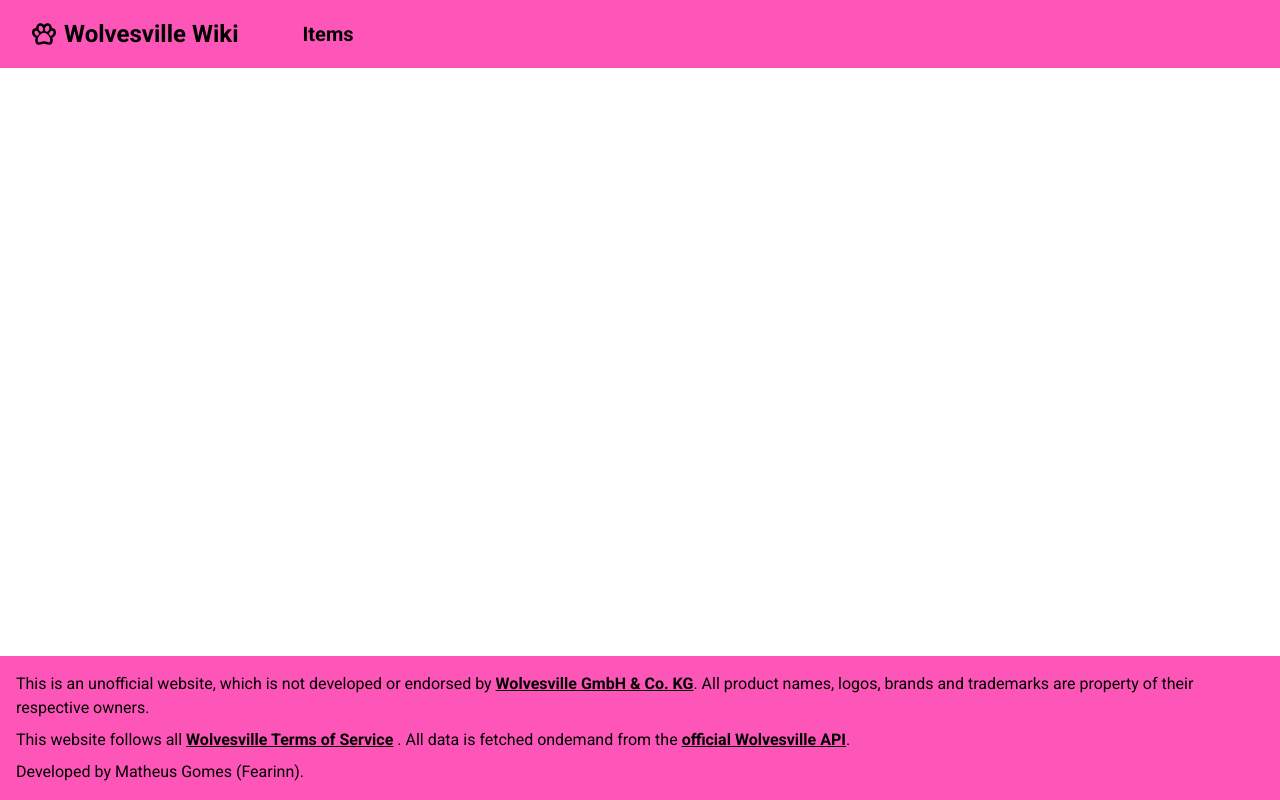
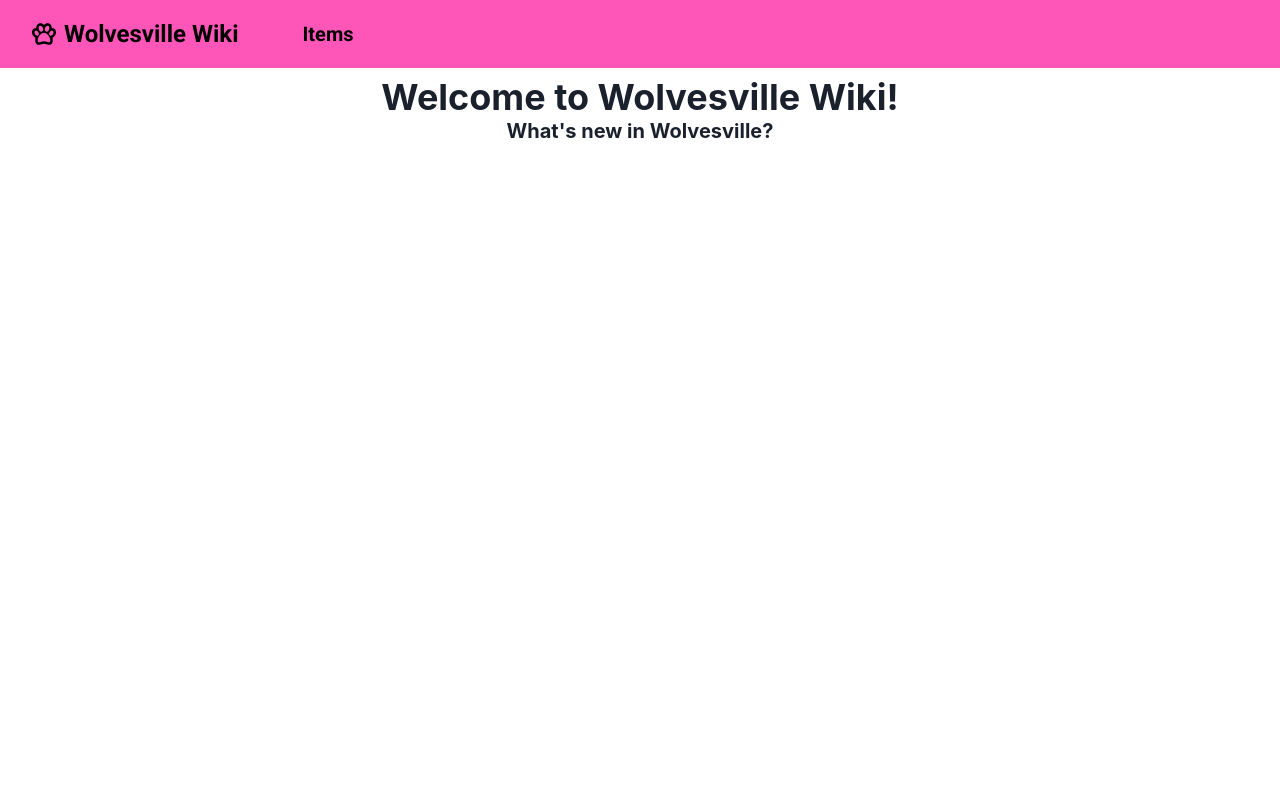
Before and after one commit to Fearinn/foolsMate, a React (Vite) app: page / in a window 1280 px wide. Shown: the top 800 px of the page. Built offline with nearby package versions, Linux system fonts and the light colour scheme.

Commit message:
feat: add Home page

```diff
--- a/src/App.tsx
+++ b/src/App.tsx
@@ -1,6 +1,7 @@
 import { BrowserRouter, Route, Routes } from "react-router-dom";
 import "./App.css";
 import { AvatarItemsList } from "./components";
+import { Home } from "./pages";
 import { DefaultPage } from "./pages/DefaultPage";
 import { Items } from "./pages/Items";
 
@@ -9,6 +10,7 @@ function App() {
     <BrowserRouter>
       <Routes>
         <Route path="/" element={<DefaultPage />}>
+          <Route index element={<Home />} />
           <Route path="items" element={<Items />}>
             <Route path="avatarItems" element={<AvatarItemsList />} />
           </Route>
--- /dev/null
+++ b/src/pages/Home/index.tsx
@@ -0,0 +1,13 @@
+import { Heading } from "@chakra-ui/react";
+import { MainTitle } from "../../components/MainTitle";
+
+function Home() {
+  return (
+    <main>
+      <MainTitle title="Welcome to Wolvesville Wiki!" />
+      <Heading size="md">{"What's new in Wolvesville?"}</Heading>
+    </main>
+  );
+}
+
+export { Home };
--- a/src/pages/index.ts
+++ b/src/pages/index.ts
@@ -1,2 +1,3 @@
 export { DefaultPage } from "./DefaultPage";
 export { Items } from "./Items";
+export { Home } from "./Home";
```
